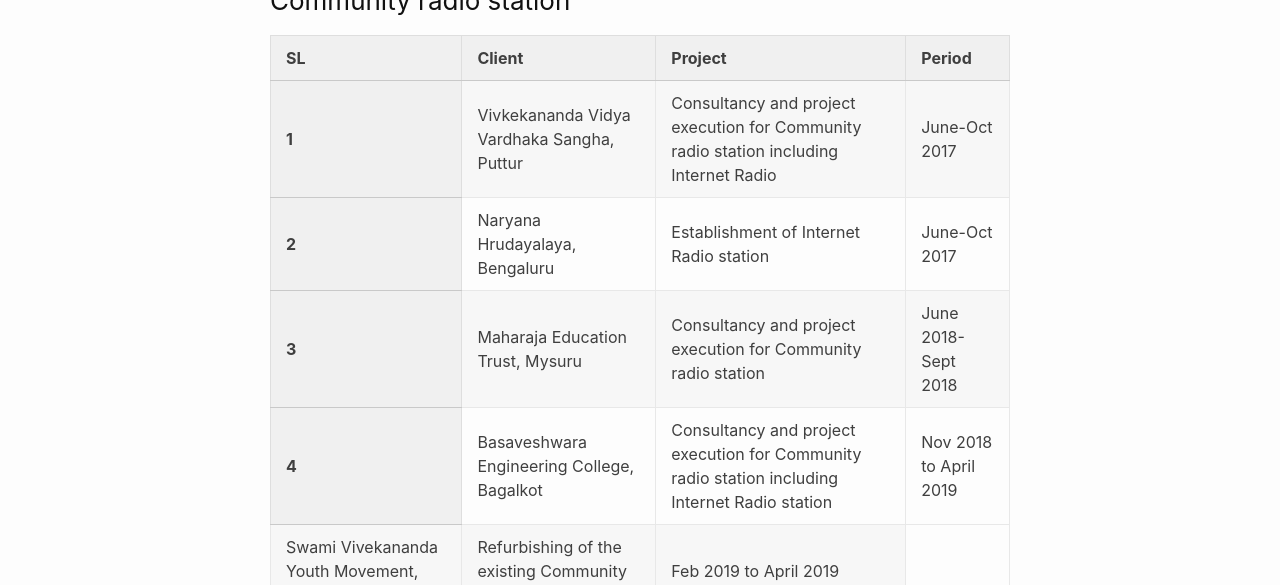
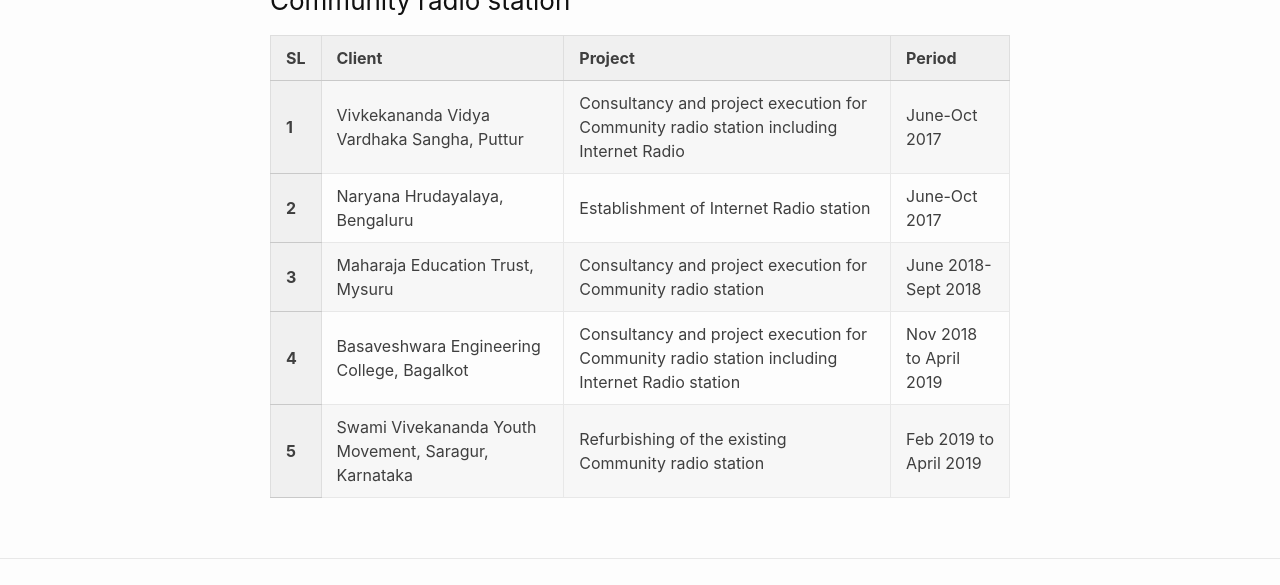
Before and after one commit to VarpasMedia/VarpasMedia.github.io, a Jekyll site: the page built from Projects.md, in a window 1280 px wide and 900 px high, scrolled down 571 px, cut to the strip 0-585 px from the top of the window. Built offline with Jekyll 4.4.1, drawn with Linux system fonts in a browser that asks for light colours; our own code applies the rules of GitHub Pages for plain Markdown files.

Commit message:
Update Projects.md

```diff
--- a/Projects.md
+++ b/Projects.md
@@ -68,6 +68,7 @@ permalink: /Projects/
     </tr>
 
     <tr>
+         <th>5</th>
         <td>Swami Vivekananda Youth Movement, Saragur, Karnataka</td>
         <td>Refurbishing of the existing Community radio station</td>
         <td>Feb 2019 to April 2019</td>
```
